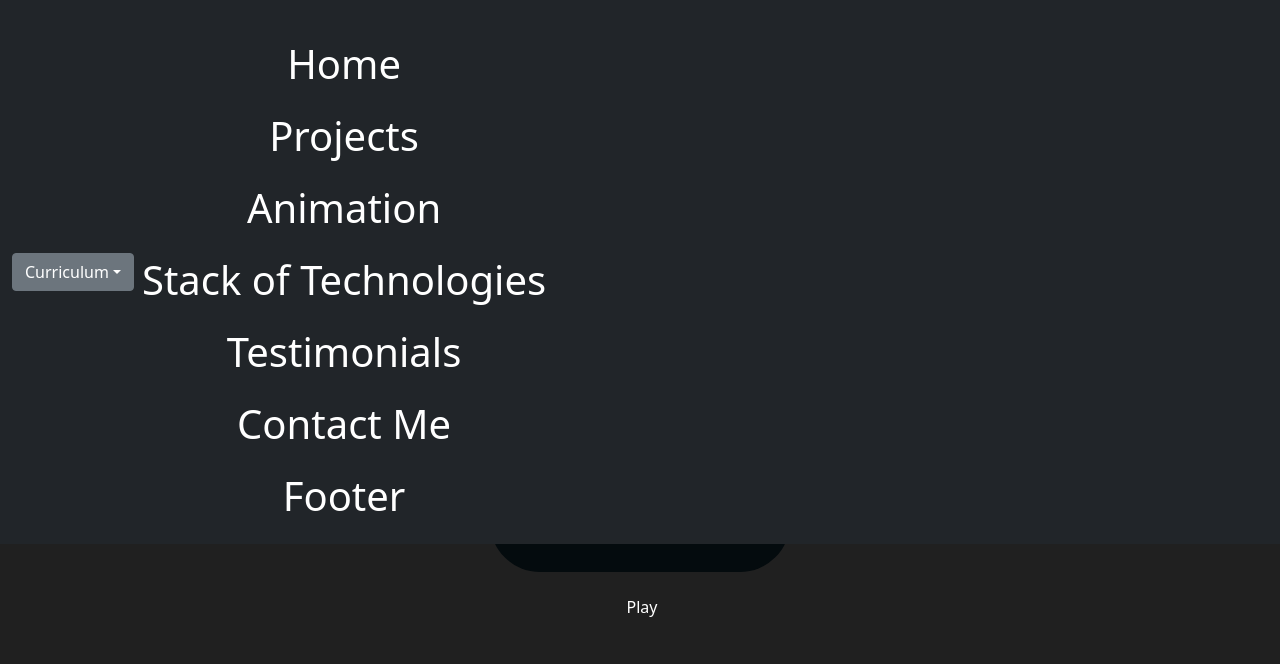
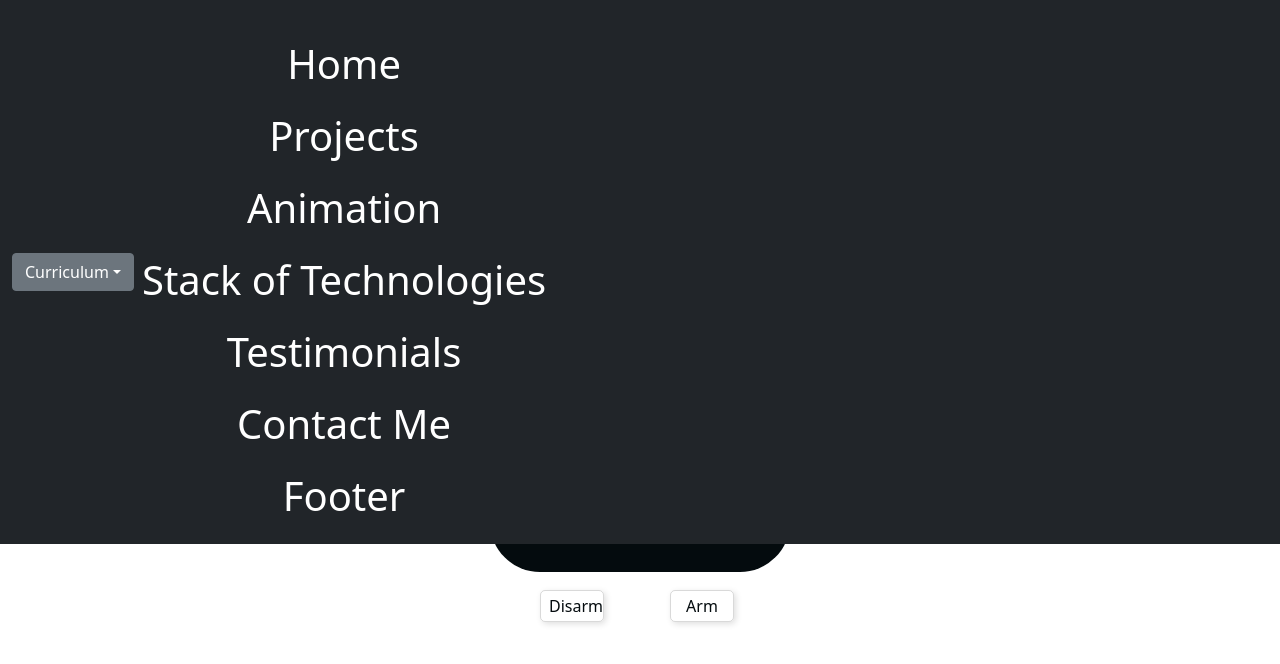
Before and after one commit to juansesu3/portafolio-oficial, a React (Create React App) app: page /animation in a window 1280 px wide. Shown: the top 664 px of the page. Built offline with nearby package versions, Linux system fonts and the light colour scheme; no server answers; the database is empty; a web font is replaced by a local one.

Commit message:
npm run build solution

```diff
--- a/src/components/NavBar.js
+++ b/src/components/NavBar.js
@@ -73,10 +73,10 @@ console.log(window.screen.width);
 
      <Dropdown.Menu  variant="light">
        <Dropdown.Item href="#/action-1" active>
-       <Navbar.Brand ><a href="https://firebasestorage.googleapis.com/v0/b/portafolio-b0d04.appspot.com/o/CV%20Juan%20Sebastian%20Suarez%20Ramirez%20Eng.pdf?alt=media&token=49da4a5e-66d3-414e-8f10-e58e17c80455" target="_blank" ><Button variant="secondary">English</Button></a></Navbar.Brand>
+       <Navbar.Brand ><a href="https://firebasestorage.googleapis.com/v0/b/portafolio-b0d04.appspot.com/o/CV%20Juan%20Sebastian%20Suarez%20Ramirez%20Eng.pdf?alt=media&token=c3f47660-d109-4ab0-9356-558c2e2f04bd" target="_blank" ><Button variant="secondary">English</Button></a></Navbar.Brand>
        </Dropdown.Item>
        <Dropdown.Item href="#/action-2">
-       <Navbar.Brand><a href="https://firebasestorage.googleapis.com/v0/b/portafolio-b0d04.appspot.com/o/CV%20Juan%20Sebastian%20Suarez%20Ramirez%20Spa.pdf?alt=media&token=89168263-38c4-4cfa-9cef-f3b33b26d489" target="_blank" ><Button variant="secondary">Spanish</Button></a></Navbar.Brand></Dropdown.Item>
+       <Navbar.Brand><a href="https://firebasestorage.googleapis.com/v0/b/portafolio-b0d04.appspot.com/o/CV%20Juan%20Sebastian%20Suarez%20Ramirez%20Eng.pdf?alt=media&token=c3f47660-d109-4ab0-9356-558c2e2f04bd" target="_blank" ><Button variant="secondary">Spanish</Button></a></Navbar.Brand></Dropdown.Item>
 
      </Dropdown.Menu>
    </Dropdown>
--- a/src/components/animations/Logo.js
+++ b/src/components/animations/Logo.js
@@ -25,7 +25,8 @@ const Logo = () => {
         <div className='j-body-lef-5'></div>
         <div className='j-body-rig-5'></div>
         <label for="animation">
-        <div className="btn-action">Play</div>
+        <div className="btn-action">Arm</div>
+        <div className="btn-revers">Disarm</div>
       </label>
 
       </div>
--- a/src/styles/Logo.css
+++ b/src/styles/Logo.css
@@ -7,7 +7,7 @@
 
 }
 body{
-    background-color: #202020;
+    background-color: var(--backgroundletterbody);
 }
 
 
@@ -174,7 +174,7 @@ body{
     from{transform: rotate(-90deg);
          transform-origin: bottom left;
          top: -25px;
-        right:0px ;
+        right:10px ;
         background-color: var(--backgroundletter);
         }
     to{transform: rotate(0deg);
@@ -323,22 +323,49 @@ body{
 
 .btn-action {
     position: absolute;
-    left: 120px;
+    left: 180px;
     bottom: -50px;
-    color: var(--backgroundletterbody);
+    color: var(--backgroundletter);
 	width: 4rem;
 	text-align: center;
 	padding: .2rem .5rem;
 	/* margin: 0 auto; */
-	border: solid 0rem;
+	border: 0.5px  solid rgba(128, 128, 128, 0.301);
+    box-shadow: 2px 2px 6px 0px rgb(223, 223, 223);
+    border-radius: 5px;
 	transition: all .2s;
 }
 
 .btn-action:hover{
+	color: black;
+	border: solid white;
+	border-width: 0 .5rem;
+	border-radius: 2rem;
+    border: 0.5px  solid rgba(128, 128, 128, 0.301);
+    background-color: rgb(22, 197, 22);
+}
+.btn-revers {
+    position: absolute;
+    left: 50px;
+    bottom: -50px;
+    color: var(--backgroundletter);
+	width: 4rem;
+	text-align: center;
+	padding: .2rem .5rem;
+	/* margin: 0 auto; */
+	border: 0.5px  solid rgba(128, 128, 128, 0.301);
+    box-shadow: 2px 2px 6px 0px rgb(223, 223, 223);
+    border-radius: 5px;
+	transition: all .2s;
+}
+
+.btn-revers:hover{
 	color: white;
 	border: solid white;
 	border-width: 0 .5rem;
 	border-radius: 2rem;
+    border: 0.5px  solid rgba(128, 128, 128, 0.301);
+    background-color: rgb(197, 22, 22);
 }
 
 .checkbox:checked ~ .j-body-rig-1 {
@@ -371,6 +398,7 @@ body{
 .checkbox:checked ~ .j-body-lef-5 {
 	animation-play-state: running;
 }
+
 /* .checkbox:checked ~ .pokeball::after {
 	animation-play-state: running;
 } */
```
Also changed, not shown: package.json (+7 -1 lines), 1 other file (tests, documents, lock files or other folders).
